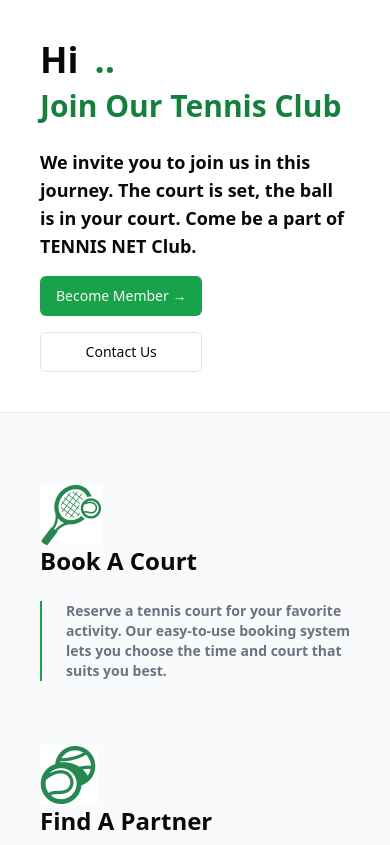
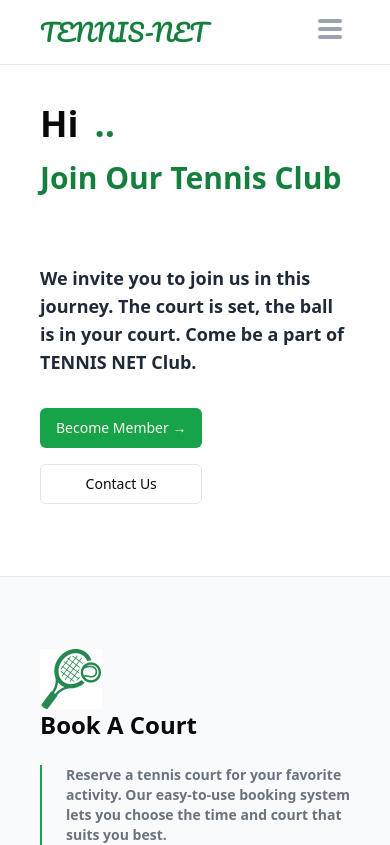
Before and after one commit to naji-alhusami/Tennis-App, a Next.js app: page / in a window 390 px wide. Shown: the top 845 px of the page. Built offline with nearby package versions, Linux system fonts and the light colour scheme.

Commit message:
added Sidebar for mobile design

```diff
--- a/app/layout.tsx
+++ b/app/layout.tsx
@@ -2,6 +2,7 @@
 import { Inter } from "next/font/google";
 import "./globals.css";
 import { cn } from "@/lib/utils";
+import Navbar from "@/components/Navbar/Navbar";
 
 const inter = Inter({ subsets: ["latin"] });
 
@@ -19,7 +20,7 @@
     <html lang="en" className="h-full">
       <body className={cn("relative h-full font-sans antialiased")}>
         <main className="relative flex flex-col min-h-screen">
-          {/* <Navbar user={user} /> */}
+          <Navbar />
           <div className="flex-grow flex-1">{children}</div>
         </main>
       </body>
--- a/components/Home/WelcomeHome.tsx
+++ b/components/Home/WelcomeHome.tsx
@@ -1,16 +1,27 @@
+"use client";
+import React, { useEffect, useState } from "react";
 import SlowlyShow from "@/lib/SlowlyShow";
 import TypeWriter from "@/lib/TypeWriter";
 import Image from "next/image";
-import React from "react";
 import background from "@/public/Images/background.svg";
 import Link from "next/link";
 import { Button, buttonVariants } from "../ui/button";
 
 const WelcomeHome = () => {
+  const [showButtons, setShowButtons] = useState(false);
+
+  useEffect(() => {
+    const timer = setTimeout(() => {
+      setShowButtons(true);
+    }, 2500);
+
+    return () => clearTimeout(timer);
+  }, []);
+
   return (
-    <div className=" m-10 md:flex md:flex-row md:justify-between">
+    <div className=" m-10  md:flex md:flex-row md:justify-between">
       <div className="flex flex-col justify-center items-start">
-        <div className="">
+        <div className="h-32">
           <h1 className=" text-4xl font-bold md:text-7xl">
             <div className="flex flex-row">
               <TypeWriter text="Hi " delay={50} />
@@ -19,26 +30,20 @@
               </span>
             </div>
           </h1>
-          <h1 className="text-green-700 font-bold my-2 text-3xl md:text-5xl">
+          <h1 className="text-green-700 font-bold my-4 text-3xl md:text-5xl">
             <TypeWriter text="Join Our Tennis Club" delay={50} />
           </h1>
         </div>
-        <div className="text-lg font-bold my-4 md:text-2xl">
-          <SlowlyShow
-            text="We invite you to join us in this journey. The court is set, the ball
-      is in your court. Come be a part of TENNIS NET Club."
-          />
+        <div className="h-44 text-lg font-bold py-8 md:text-2xl text-gray-800">
+          <SlowlyShow text="We invite you to join us in this journey. The court is set, the ball is in your court. Come be a part of TENNIS NET Club." />
         </div>
-        <div className="flex flex-col gap-y-4">
+        <div className="h-32 flex flex-col gap-y-4">
           <Link href="/" className={buttonVariants()}>
             Become Member &rarr;
           </Link>
           <Link href="/" className={buttonVariants({ variant: "outline" })}>
             Contact Us
           </Link>
-          {/* <Link href="/"> */}
-          {/* <Button variant="outline">Contact Us</Button> */}
-          {/* </Link> */}
         </div>
       </div>
       <div className="hidden md:block">
--- /dev/null
+++ b/components/Navbar/MobileSidebar.tsx
@@ -0,0 +1,40 @@
+"use client";
+import React from "react";
+import {
+  Sheet,
+  SheetContent,
+  SheetDescription,
+  SheetHeader,
+  SheetTitle,
+  SheetTrigger,
+} from "@/components/ui/sheet";
+
+// interface Props {}
+
+const MobileSidebar = () => {
+
+  return (
+    <Sheet>
+      <SheetTrigger>
+        <div
+          className="relative cursor-pointer p-2 rounded-lg group"
+        >
+          <div className="rounded-lg w-6 h-1 bg-gray-400 group-hover:bg-gray-600 mb-1"></div>
+          <div className="rounded-lg w-6 h-1 bg-gray-400 group-hover:bg-gray-600 mb-1"></div>
+          <div className="rounded-lg w-6 h-1 bg-gray-400 group-hover:bg-gray-600"></div>
+        </div>
+      </SheetTrigger>
+      <SheetContent side="top">
+        <SheetHeader>
+          <SheetTitle>Are you absolutely sure?</SheetTitle>
+          <SheetDescription>
+            This action cannot be undone. This will permanently delete your
+            account and remove your data from our servers.
+          </SheetDescription>
+        </SheetHeader>
+      </SheetContent>
+    </Sheet>
+  );
+};
+
+export default MobileSidebar;
--- /dev/null
+++ b/components/Navbar/Navbar.tsx
@@ -0,0 +1,50 @@
+import { cn } from "@/lib/utils";
+import Link from "next/link";
+import React from "react";
+import { pacifico, roboto } from "@/app/fonts";
+import MobileSidebar from "./MobileSidebar";
+
+interface Props {}
+
+const Navbar = () => {
+  return (
+    <div className="bg-white sticky z-50 h-16">
+      <header className="relative bg-white">
+        <div className="border-b border-gray-200">
+          <div className=" mx-10 flex h-16 items-center justify-center">
+            {/* mobile style */}
+            <div className="w-full flex flex-row justify-between items-center">
+              <div>
+                <Link href="/">
+                  <h1
+                    className={cn(
+                      " text-green-700 text-2xl",
+                      pacifico.className
+                    )}
+                  >
+                    TENNIS-NET
+                  </h1>
+                </Link>
+              </div>
+              <div className="md:hidden">
+                <MobileSidebar />
+              </div>
+            </div>
+            {/* <div
+              className={`${classes.navbarToggleContainer} ${
+                isToggled ? `${classes.change}` : ""
+              }`}
+              onClick={toggleButtonHandler}
+            >
+              <div className={classes.line1}></div>
+              <div className={classes.line2}></div>
+              <div className={classes.line3}></div>
+            </div> */}
+          </div>
+        </div>
+      </header>
+    </div>
+  );
+};
+
+export default Navbar;
--- /dev/null
+++ b/components/ui/sheet.tsx
@@ -0,0 +1,140 @@
+"use client"
+
+import * as React from "react"
+import * as SheetPrimitive from "@radix-ui/react-dialog"
+import { cva, type VariantProps } from "class-variance-authority"
+import { X } from "lucide-react"
+
+import { cn } from "@/lib/utils"
+
+const Sheet = SheetPrimitive.Root
+
+const SheetTrigger = SheetPrimitive.Trigger
+
+const SheetClose = SheetPrimitive.Close
+
+const SheetPortal = SheetPrimitive.Portal
+
+const SheetOverlay = React.forwardRef<
+  React.ElementRef<typeof SheetPrimitive.Overlay>,
+  React.ComponentPropsWithoutRef<typeof SheetPrimitive.Overlay>
+>(({ className, ...props }, ref) => (
+  <SheetPrimitive.Overlay
+    className={cn(
+      "fixed inset-0 z-50 bg-black/80  data-[state=open]:animate-in data-[state=closed]:animate-out data-[state=closed]:fade-out-0 data-[state=open]:fade-in-0",
+      className
+    )}
+    {...props}
+    ref={ref}
+  />
+))
+SheetOverlay.displayName = SheetPrimitive.Overlay.displayName
+
+const sheetVariants = cva(
+  "fixed z-50 gap-4 bg-background p-6 shadow-lg transition ease-in-out data-[state=open]:animate-in data-[state=closed]:animate-out data-[state=closed]:duration-300 data-[state=open]:duration-500",
+  {
+    variants: {
+      side: {
+        top: "inset-x-0 top-0 border-b data-[state=closed]:slide-out-to-top data-[state=open]:slide-in-from-top",
+        bottom:
+          "inset-x-0 bottom-0 border-t data-[state=closed]:slide-out-to-bottom data-[state=open]:slide-in-from-bottom",
+        left: "inset-y-0 left-0 h-full w-3/4 border-r data-[state=closed]:slide-out-to-left data-[state=open]:slide-in-from-left sm:max-w-sm",
+        right:
+          "inset-y-0 right-0 h-full w-3/4  border-l data-[state=closed]:slide-out-to-right data-[state=open]:slide-in-from-right sm:max-w-sm",
+      },
+    },
+    defaultVariants: {
+      side: "right",
+    },
+  }
+)
+
+interface SheetContentProps
+  extends React.ComponentPropsWithoutRef<typeof SheetPrimitive.Content>,
+    VariantProps<typeof sheetVariants> {}
+
+const SheetContent = React.forwardRef<
+  React.ElementRef<typeof SheetPrimitive.Content>,
+  SheetContentProps
+>(({ side = "right", className, children, ...props }, ref) => (
+  <SheetPortal>
+    <SheetOverlay />
+    <SheetPrimitive.Content
+      ref={ref}
+      className={cn(sheetVariants({ side }), className)}
+      {...props}
+    >
+      {children}
+      <SheetPrimitive.Close className="absolute right-4 top-4 rounded-sm opacity-70 ring-offset-background transition-opacity hover:opacity-100 focus:outline-none focus:ring-2 focus:ring-ring focus:ring-offset-2 disabled:pointer-events-none data-[state=open]:bg-secondary">
+        <X className="h-4 w-4" />
+        <span className="sr-only">Close</span>
+      </SheetPrimitive.Close>
+    </SheetPrimitive.Content>
+  </SheetPortal>
+))
+SheetContent.displayName = SheetPrimitive.Content.displayName
+
+const SheetHeader = ({
+  className,
+  ...props
+}: React.HTMLAttributes<HTMLDivElement>) => (
+  <div
+    className={cn(
+      "flex flex-col space-y-2 text-center sm:text-left",
+      className
+    )}
+    {...props}
+  />
+)
+SheetHeader.displayName = "SheetHeader"
+
+const SheetFooter = ({
+  className,
+  ...props
+}: React.HTMLAttributes<HTMLDivElement>) => (
+  <div
+    className={cn(
+      "flex flex-col-reverse sm:flex-row sm:justify-end sm:space-x-2",
+      className
+    )}
+    {...props}
+  />
+)
+SheetFooter.displayName = "SheetFooter"
+
+const SheetTitle = React.forwardRef<
+  React.ElementRef<typeof SheetPrimitive.Title>,
+  React.ComponentPropsWithoutRef<typeof SheetPrimitive.Title>
+>(({ className, ...props }, ref) => (
+  <SheetPrimitive.Title
+    ref={ref}
+    className={cn("text-lg font-semibold text-foreground", className)}
+    {...props}
+  />
+))
+SheetTitle.displayName = SheetPrimitive.Title.displayName
+
+const SheetDescription = React.forwardRef<
+  React.ElementRef<typeof SheetPrimitive.Description>,
+  React.ComponentPropsWithoutRef<typeof SheetPrimitive.Description>
+>(({ className, ...props }, ref) => (
+  <SheetPrimitive.Description
+    ref={ref}
+    className={cn("text-sm text-muted-foreground", className)}
+    {...props}
+  />
+))
+SheetDescription.displayName = SheetPrimitive.Description.displayName
+
+export {
+  Sheet,
+  SheetPortal,
+  SheetOverlay,
+  SheetTrigger,
+  SheetClose,
+  SheetContent,
+  SheetHeader,
+  SheetFooter,
+  SheetTitle,
+  SheetDescription,
+}
--- a/package.json
+++ b/package.json
@@ -9,6 +9,7 @@
     "lint": "next lint"
   },
   "dependencies": {
+    "@radix-ui/react-dialog": "^1.0.5",
     "@radix-ui/react-slot": "^1.0.2",
     "class-variance-authority": "^0.7.0",
     "clsx": "^2.1.0",
```
Also changed, not shown: 1 other file (tests, documents, lock files or other folders).
